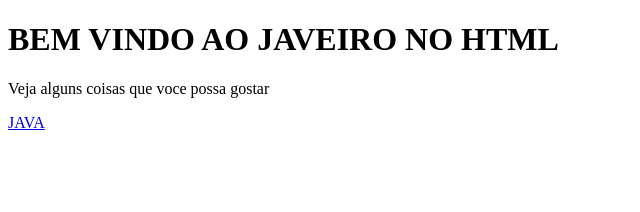
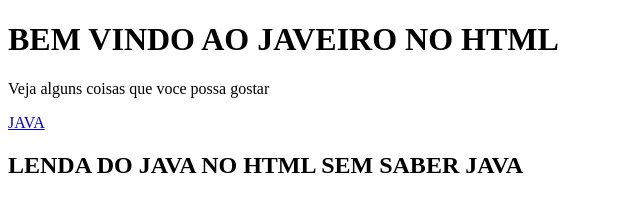
Before and after one commit to devnicolasbr/EBAC, a plain HTML site: page index.html in a window 1280 px wide. Shown: the whole page, without its empty margins (0-640 px from the left). Drawn offline with Linux system fonts and the light colour scheme.

Commit message:
Colocando H2 com main

```diff
--- a/index.html
+++ b/index.html
@@ -10,6 +10,8 @@
     <p>Veja alguns coisas que voce possa gostar</p>
     <a href="JAVA">JAVA</a>
 </hader>
-
+<main>
+    <h2>LENDA DO JAVA NO HTML SEM SABER JAVA</h2>
+</main>
 </body>
 </html>
```
